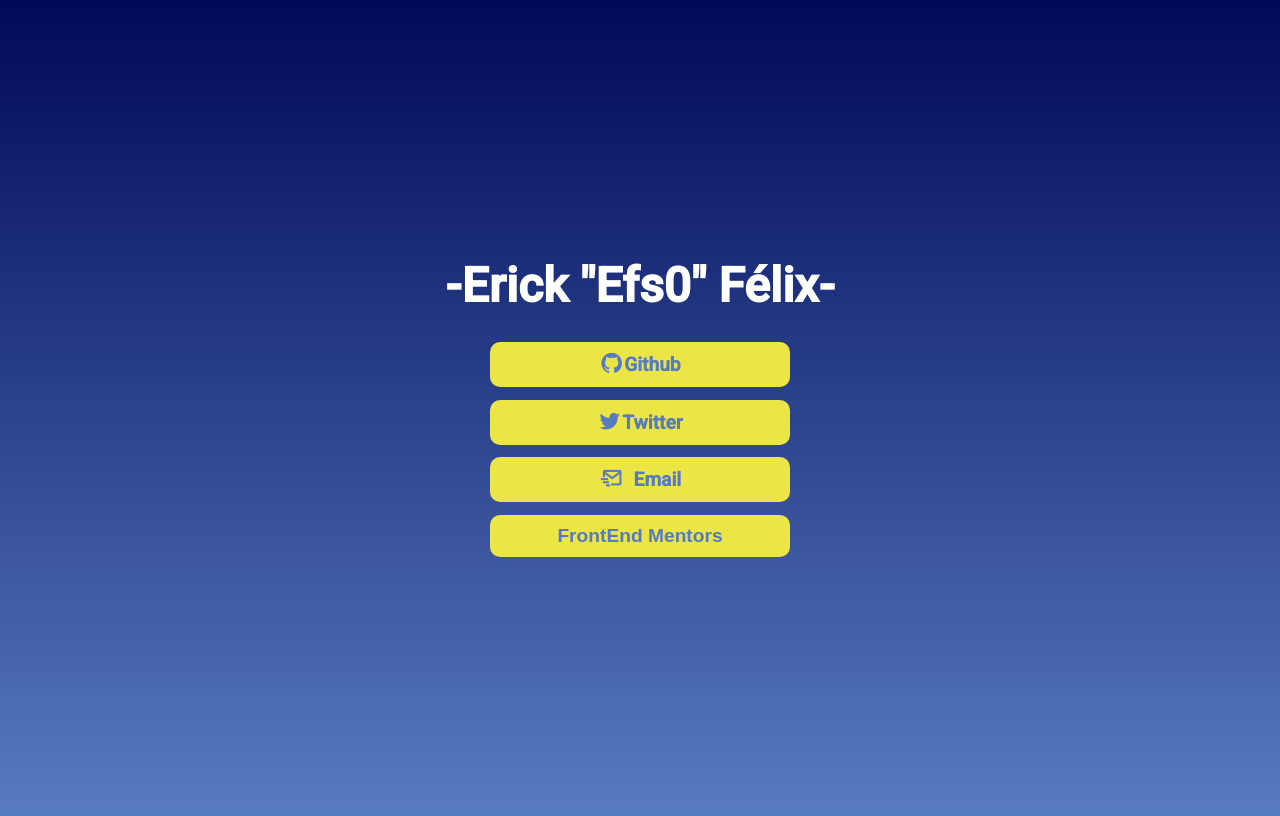
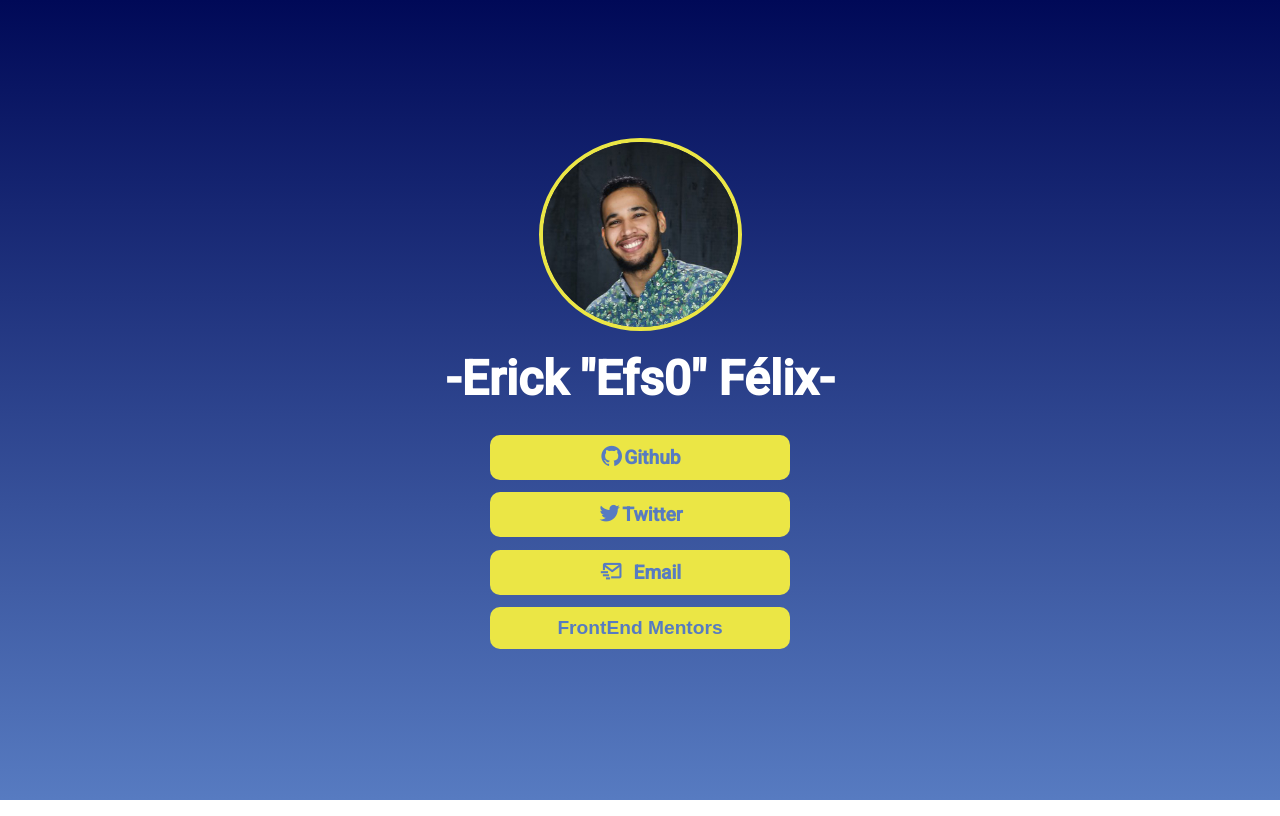
Before and after one commit to efs0-cod3/Efs0_links, a plain HTML site: page index.html in a window 1280 px wide. Drawn offline with nearby package versions, Linux system fonts and the light colour scheme.

Commit message:
done added transition effect and profile picture

```diff
--- a/css/styles.css
+++ b/css/styles.css
@@ -9,6 +9,18 @@ section{
     align-items: center;
     height: 100vh;
     color: white;
+}
+.profile{
+    width: 195px;
+    height: 185px;
+    border-radius: 50%;
+    border: solid #EBE645 4px;
+    margin-bottom: 1.5rem;
+    transition: transform .5s ease-in-out;
+}
+.profile:hover{
+    transform: scale(110%);
+    transition: transform .5s ease-in-out;
 }
 h1{
     font-size: 3rem;
@@ -32,6 +44,8 @@ button{
     font-size: 1.2rem;
     color: #577BC1;
     border: none;
+    transition: transform .5s ease-in-out;
+
 }
 
 .bx-mail-send{
@@ -39,23 +53,27 @@ button{
 }
 
 .gh:hover{
+    transition: transform .3s ease-in-out;
     transform: translatex(10px);
     box-shadow: 0 0 8px 0 rgba(0, 0, 0,.7);
     background: rgb(45,51,58);
     color: rgb(204,217,228);
 }
 .tw:hover{
+    transition: transform .3s ease-in-out;
     box-shadow: 0 0 8px 0 rgba(0, 0, 0,.7);
     transform: translatex(-10px);
     background: rgb(0, 0, 0);
 }
 .email:hover{
+    transition: transform .3s ease-in-out;
     box-shadow: 0 0 8px 0 rgba(0, 0, 0,.7);
     transform: translatex(10px);
     background: white;
     color: rosybrown;
 }
 .fe:hover{
+    transition: transform .3s ease-in-out;
     box-shadow: 0 0 8px 0 rgba(0, 0, 0,.7);
     transform: translatex(-10px);
     background: rgb(251,199,198);
--- a/index.html
+++ b/index.html
@@ -17,8 +17,8 @@
 </head>
 <body>
     <main>
-        <img src="" alt="">
         <section>
+            <img class="profile" src="img/profile.jpg" alt="">
             <h1>-Erick "Efs0" Félix-</h1>
             <a href="https://github.com/efs0-cod3" target="_blank"><button class="gh">
                 <i class='bx bx-sm bxl-github'></i>
```
Also changed, not shown: img/profile.jpg (added).
